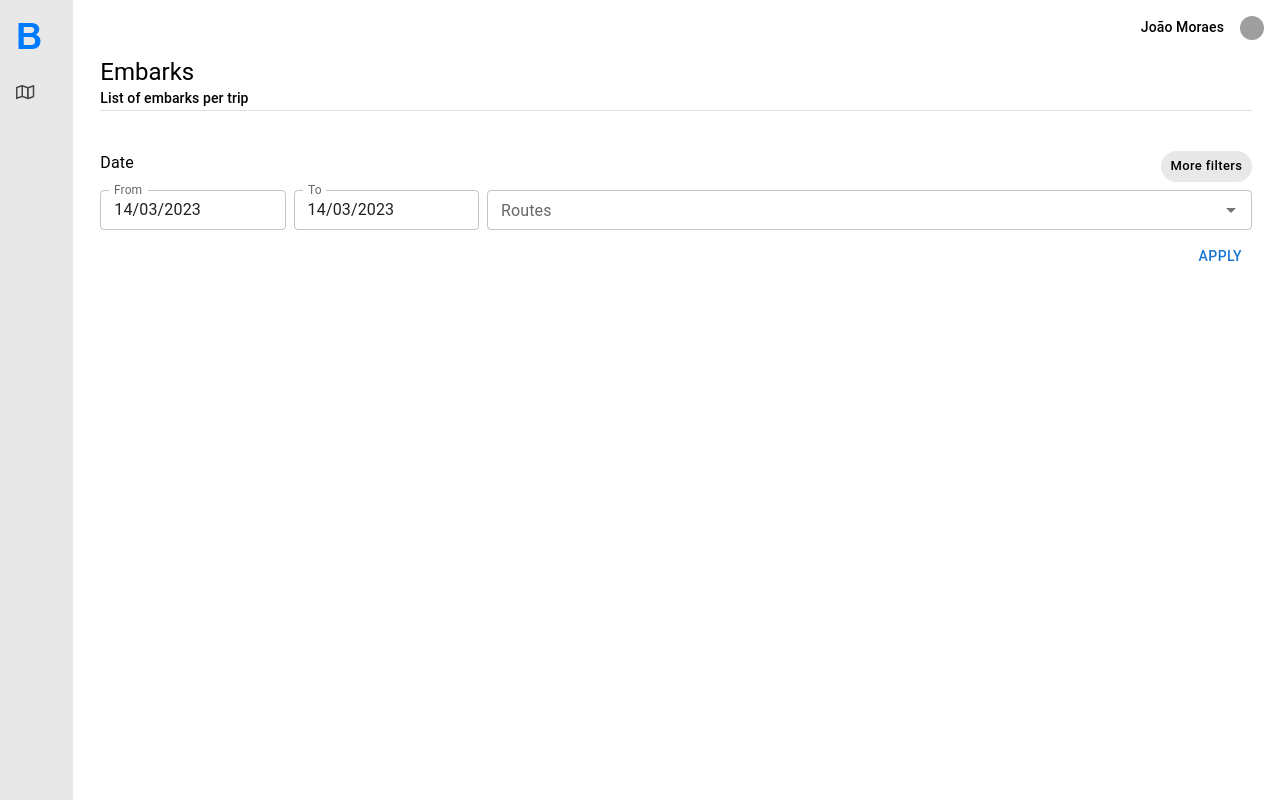
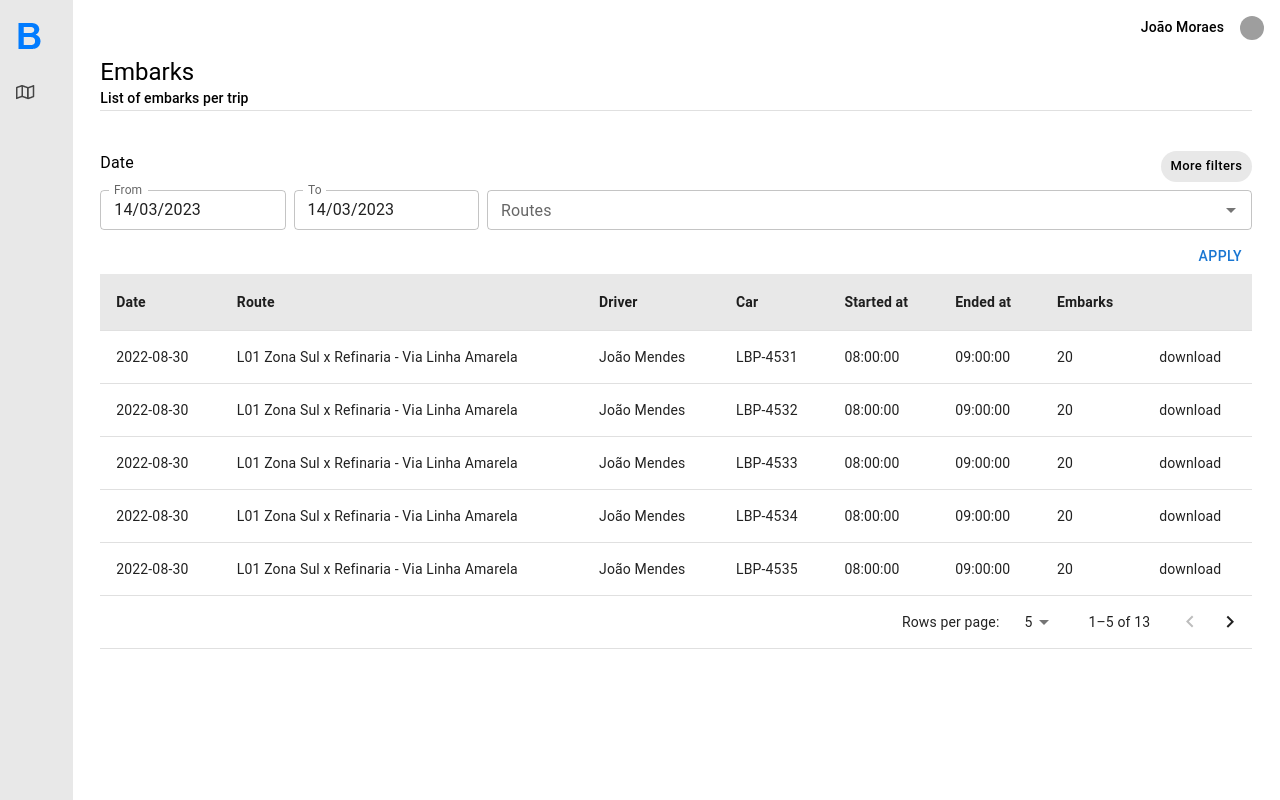
Before and after one commit to camillegachido/buus-test, a React (Vite) app: page /dashboard in a window 1280 px wide. Built offline with nearby package versions, Linux system fonts and the light colour scheme; grey boxes are pictures that could not be loaded.

Commit message:
feat: add embarks-table component

```diff
--- /dev/null
+++ b/src/pages/embarks/components/embarks-table/index.tsx
@@ -0,0 +1,79 @@
+import { TableCell, TableRow } from "@mui/material";
+import { IEmbark } from "~/common/types/embarks";
+import Table from "~/components/table";
+
+const createData = (date: string,
+  route: string, street: string,
+  driver: string, car: string, start: string, end: string, embarks: string) => {
+  return { date, route, street, driver, car, start, end, embarks }
+}
+
+const data: IEmbark[] = [
+  createData('2022-08-30', 'L01 Zona Sul x Refinaria',
+    'Via Linha Amarela', 'João Mendes', 'LBP-4531', '08:00:00', '09:00:00', '20'),
+  createData('2022-08-30', 'L01 Zona Sul x Refinaria',
+    'Via Linha Amarela', 'João Mendes', 'LBP-4532', '08:00:00', '09:00:00', '20'),
+  createData('2022-08-30', 'L01 Zona Sul x Refinaria',
+    'Via Linha Amarela', 'João Mendes', 'LBP-4533', '08:00:00', '09:00:00', '20'),
+  createData('2022-08-30', 'L01 Zona Sul x Refinaria',
+    'Via Linha Amarela', 'João Mendes', 'LBP-4534', '08:00:00', '09:00:00', '20'),
+  createData('2022-08-30', 'L01 Zona Sul x Refinaria',
+    'Via Linha Amarela', 'João Mendes', 'LBP-4535', '08:00:00', '09:00:00', '20'),
+  createData('2022-08-30', 'L01 Zona Sul x Refinaria',
+    'Via Linha Amarela', 'João Mendes', 'LBP-4536', '08:00:00', '09:00:00', '20'),
+  createData('2022-08-30', 'L01 Zona Sul x Refinaria',
+    'Via Linha Amarela', 'João Mendes', 'LBP-4537', '08:00:00', '09:00:00', '20'),
+  createData('2022-08-30', 'L01 Zona Sul x Refinaria',
+    'Via Linha Amarela', 'João Mendes', 'LBP-4538', '08:00:00', '09:00:00', '20'),
+  createData('2022-08-30', 'L01 Zona Sul x Refinaria',
+    'Via Linha Amarela', 'João Mendes', 'LBP-4539', '08:00:00', '09:00:00', '20'),
+  createData('2022-08-30', 'L01 Zona Sul x Refinaria',
+    'Via Linha Amarela', 'João Mendes', 'LBP-4540', '08:00:00', '09:00:00', '20'),
+  createData('2022-08-30', 'L01 Zona Sul x Refinaria',
+    'Via Linha Amarela', 'João Mendes', 'LBP-4541', '08:00:00', '09:00:00', '20'),
+  createData('2022-08-30', 'L01 Zona Sul x Refinaria',
+    'Via Linha Amarela', 'João Mendes', 'LBP-4542', '08:00:00', '09:00:00', '20'),
+  createData('2022-08-30', 'L01 Zona Sul x Refinaria',
+    'Via Linha Amarela', 'João Mendes', 'LBP-4543', '08:00:00', '09:00:00', '20'),
+]
+
+const generateRow = (row: IEmbark) => {
+  return <TableRow key={`${row.date}-${row.car}`}>
+    <TableCell component="th" scope="row">
+      {row.date}
+    </TableCell>
+    <TableCell>
+      {row.route} - {row.street}
+    </TableCell>
+    <TableCell>
+      {row.driver}
+    </TableCell>
+    <TableCell>
+      {row.car}
+    </TableCell>
+    <TableCell>
+      {row.start}
+    </TableCell>
+    <TableCell>
+      {row.end}
+    </TableCell>
+    <TableCell>
+      {row.embarks}
+    </TableCell>
+    <TableCell>
+      download
+    </TableCell>
+  </TableRow>
+
+}
+
+function EmbarksTable() {
+  return <Table
+    data={data}
+    loading={false}
+    generateRow={generateRow}
+    header={['Date', 'Route', 'Driver', 'Car', 'Started at', 'Ended at', 'Embarks', '']}
+  />
+}
+
+export default EmbarksTable
--- a/src/pages/embarks/components/index.tsx
+++ b/src/pages/embarks/components/index.tsx
@@ -1,4 +1,5 @@
 import EmbarksFilter from './embarks-filters'
 import EmbarksFiltersExtended from './embarks-filters/embarks-filters-extended'
+import EmbarksTable from './embarks-table';
 
-export { EmbarksFilter, EmbarksFiltersExtended };
+export { EmbarksFilter, EmbarksFiltersExtended, EmbarksTable };
--- a/src/pages/embarks/index.tsx
+++ b/src/pages/embarks/index.tsx
@@ -1,5 +1,6 @@
 import { Typography, Box, Divider } from "@mui/material"
 import { EmbarksFilter } from './components'
+import { EmbarksTable } from './components'
 
 function Embarks() {
   return <>
@@ -9,6 +10,7 @@ function Embarks() {
       <Divider />
     </Box>
     <EmbarksFilter onApply={() => { }} />
+    <EmbarksTable />
   </>
 }
 
```
